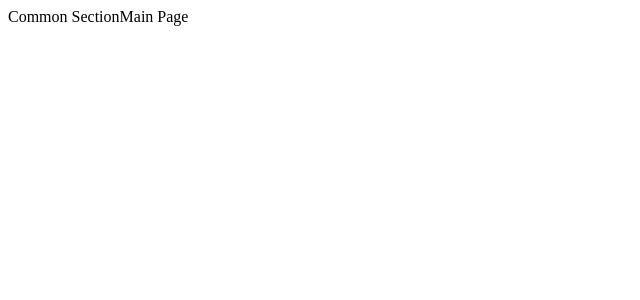
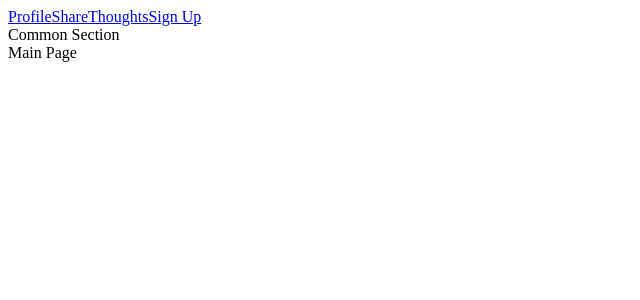
Before and after one commit to Jaehan-Kevin-Kim/ShareThoughts, a Next.js app in the folder front/: page / in a window 1280 px wide. Shown: the top 300 px of the page, without its empty margins (0-640 px from the left). Built offline with nearby package versions, Linux system fonts and the light colour scheme.

Commit message:
Add eslint and Link routes for AppLayout.js

```diff
--- a/front/components/AppLayout.js
+++ b/front/components/AppLayout.js
@@ -1,9 +1,21 @@
 import React from "react";
 import PropTypes from "prop-types";
+import Link from "next/link";
 
 const AppLayout = (props) => {
   return (
     <div>
+      <div>
+        <Link href="/profile">
+          <a>Profile</a>
+        </Link>
+        <Link href="/">
+          <a>ShareThoughts</a>
+        </Link>
+        <Link href="/signup">
+          <a>Sign Up</a>
+        </Link>
+      </div>
       Common Section
       {props.children}
     </div>
--- a/front/package.json
+++ b/front/package.json
@@ -11,5 +11,10 @@
   "license": "ISC",
   "dependencies": {
     "next": "^9.5.5"
+  },
+  "devDependencies": {
+    "eslint": "^7.32.0",
+    "eslint-plugin-import": "^2.24.0",
+    "eslint-plugin-react-hooks": "^4.2.0"
   }
 }
--- a/front/pages/index.js
+++ b/front/pages/index.js
@@ -1,7 +1,11 @@
 import AppLayout from "../components/AppLayout";
 
 const Home = () => {
-  return <AppLayout>Main Page</AppLayout>;
+  return (
+    <AppLayout>
+      <div>Main Page</div>
+    </AppLayout>
+  );
 };
 
 export default Home;
--- a/front/pages/signup.js
+++ b/front/pages/signup.js
@@ -1,7 +1,11 @@
 import AppLayout from "../components/AppLayout";
 
 const signup = () => {
-  return <AppLayout>Signup Page</AppLayout>;
+  return (
+    <AppLayout>
+      <div>Signup Page</div>
+    </AppLayout>
+  );
 };
 
 export default signup;
```
Also changed, not shown: 2 other files (tests, documents, lock files or other folders).
